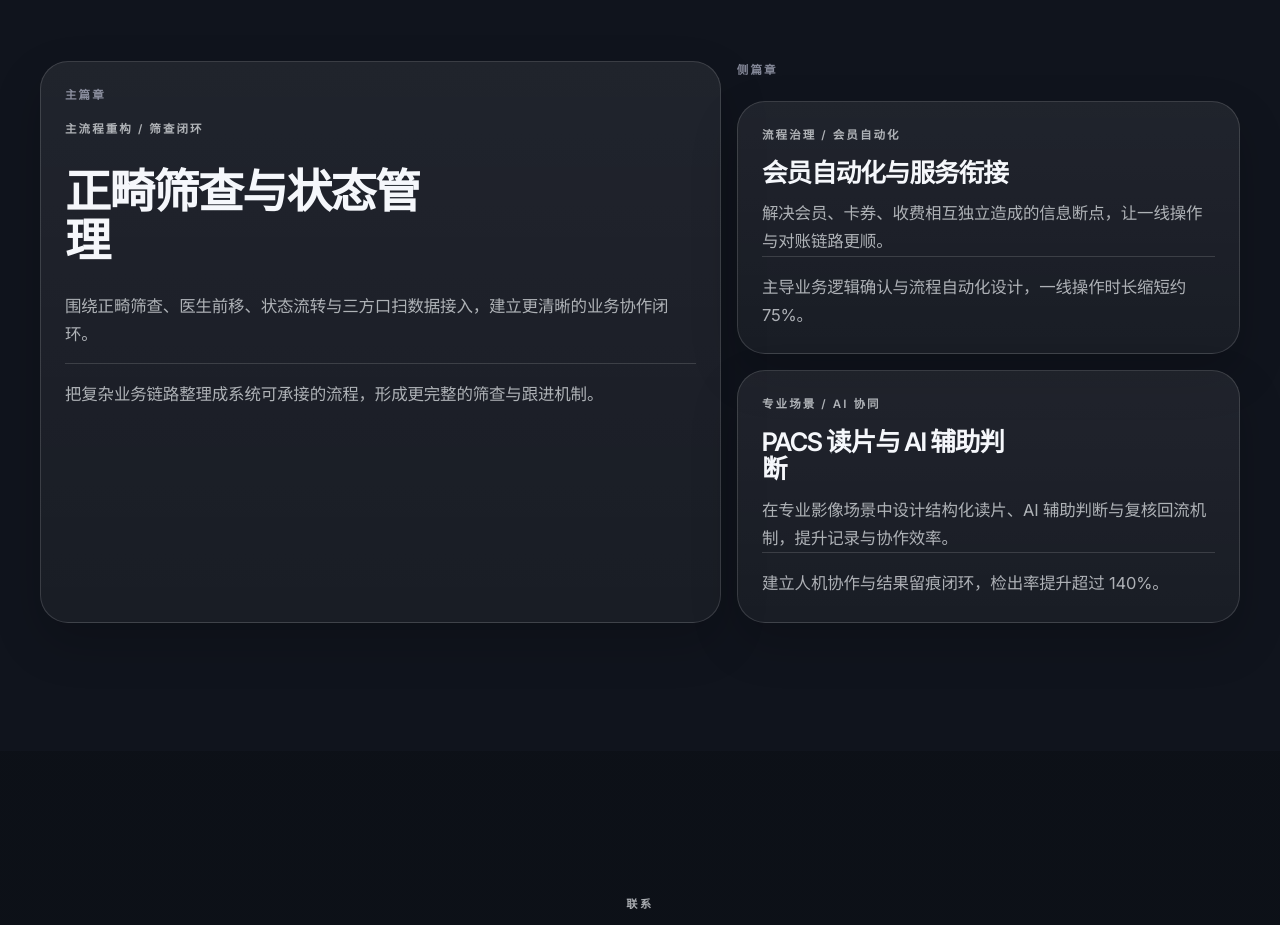
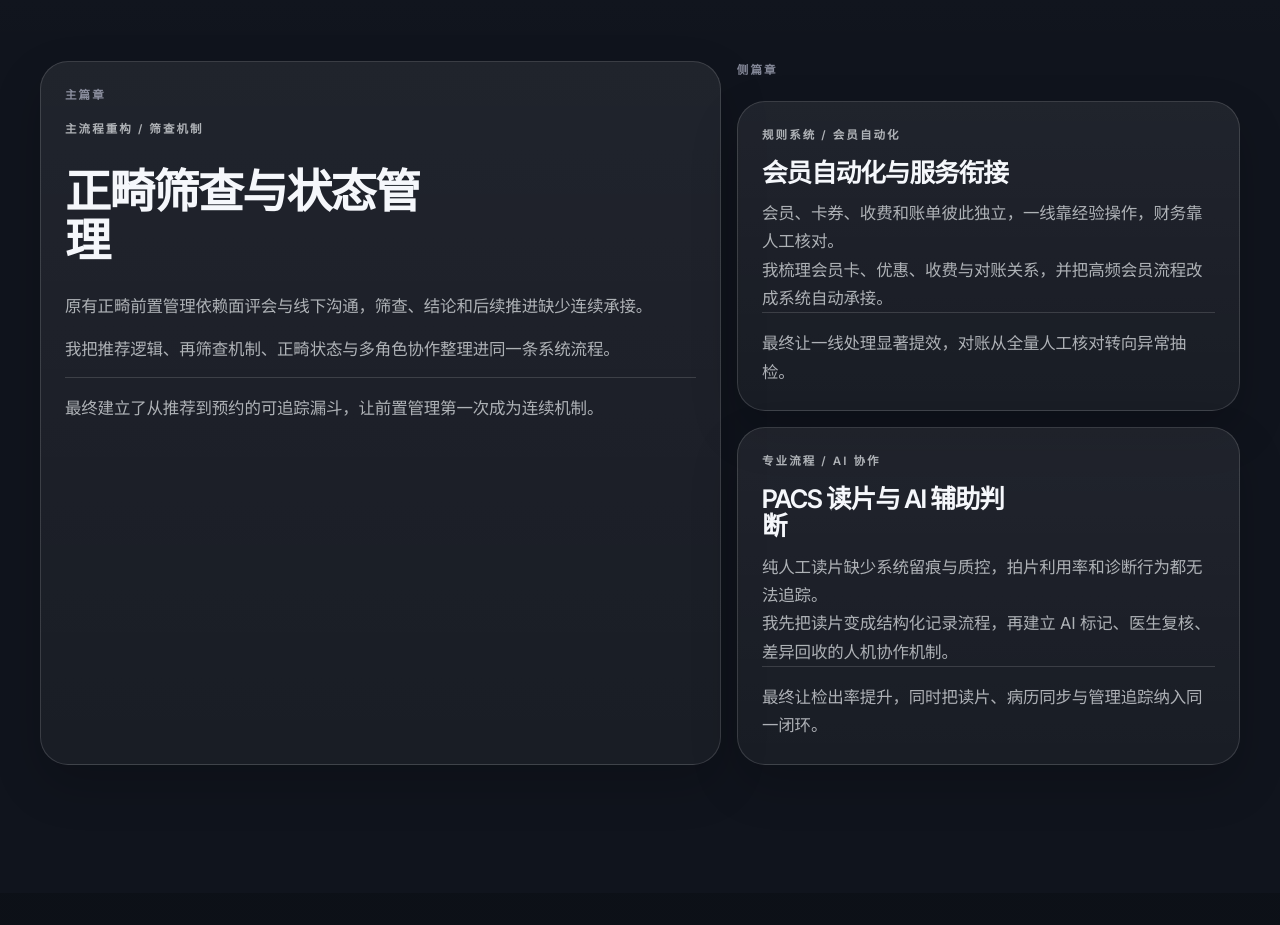
Before and after one commit to wmeng0219-source/Portfolio, a React (Vite) app: page / in a window 1280 px wide. Shown: the part 3000-3925 px from the top of the page. Built offline with nearby package versions, Linux system fonts and the light colour scheme.

Commit message:
feat: add structured portfolio story copy

```diff
--- a/src/components/Portfolio/index.jsx
+++ b/src/components/Portfolio/index.jsx
@@ -24,6 +24,7 @@ const Portfolio = () => {
             <p className="portfolio-tag">{t(`portfolio.item.${featuredItem}.tag`)}</p>
             <h3 className="portfolio-primary-title">{t(`portfolio.item.${featuredItem}.title`)}</h3>
             <p className="portfolio-primary-body">{t(`portfolio.item.${featuredItem}.body`)}</p>
+            <p className="portfolio-primary-body">{t(`portfolio.item.${featuredItem}.reframe`)}</p>
             <p className="portfolio-result">{t(`portfolio.item.${featuredItem}.result`)}</p>
           </article>
 
@@ -34,6 +35,7 @@ const Portfolio = () => {
                 <p className="portfolio-tag">{t(`portfolio.item.${item}.tag`)}</p>
                 <h3 className="portfolio-card-title">{t(`portfolio.item.${item}.title`)}</h3>
                 <p className="portfolio-card-body">{t(`portfolio.item.${item}.body`)}</p>
+                <p className="portfolio-card-body">{t(`portfolio.item.${item}.reframe`)}</p>
                 <p className="portfolio-result">{t(`portfolio.item.${item}.result`)}</p>
               </article>
             ))}
--- a/src/locales/en.json
+++ b/src/locales/en.json
@@ -62,18 +62,21 @@
   "portfolio.intro": "Start with the lead storyline, then use two side episodes to expand workflow governance and specialist collaboration.",
   "portfolio.featured": "Lead Episode",
   "portfolio.secondaryLabel": "Side Episodes",
-  "portfolio.item.1.tag": "Workflow Governance / Member Automation",
+  "portfolio.item.1.tag": "Rule System / Member Automation",
   "portfolio.item.1.title": "Member automation and service continuity",
-  "portfolio.item.1.body": "Resolved fragmentation across membership, vouchers, and payment flow so frontline teams could operate with fewer switches and fewer information gaps.",
-  "portfolio.item.1.result": "Led business rule definition and workflow automation design, reducing frontline operation time by about 75%.",
-  "portfolio.item.2.tag": "Core Flow Redesign / Screening Loop",
+  "portfolio.item.1.body": "Membership, coupons, payments, and billing were disconnected, leaving frontline teams to improvise and finance to reconcile manually.",
+  "portfolio.item.1.reframe": "I reorganized card, discount, payment, and reconciliation rules, then moved frequent member workflows into system automation.",
+  "portfolio.item.1.result": "The result was faster frontline handling and a shift from full manual reconciliation to exception-based checking.",
+  "portfolio.item.2.tag": "Core Flow Redesign / Screening System",
   "portfolio.item.2.title": "Orthodontic screening and status management",
-  "portfolio.item.2.body": "Reframed screening, doctor involvement, status transitions, and third-party oral scan integration into a more coherent operational loop.",
-  "portfolio.item.2.result": "Turned a complex business chain into a system-ready workflow with clearer screening and follow-up coordination.",
-  "portfolio.item.3.tag": "Specialist Context / AI Collaboration",
+  "portfolio.item.2.body": "Orthodontic pre-management relied on review events and offline coordination, leaving screening, conclusions, and follow-up disconnected.",
+  "portfolio.item.2.reframe": "I turned recommendation rules, re-screening logic, orthodontic status, and multi-role collaboration into one continuous system flow.",
+  "portfolio.item.2.result": "The result was a traceable funnel from recommendation to appointment, turning pre-management into a continuous mechanism.",
+  "portfolio.item.3.tag": "Specialist Workflow / AI Collaboration",
   "portfolio.item.3.title": "PACS interpretation and AI-assisted review",
-  "portfolio.item.3.body": "Designed structured imaging review, AI-assisted judgment, and human verification loops for a specialist diagnostic context.",
-  "portfolio.item.3.result": "Established a human-AI collaboration loop with traceable records and improved detection rate by over 140%.",
+  "portfolio.item.3.body": "Pure manual image reading lacked system traceability and quality control, making utilization and diagnostic behavior hard to track.",
+  "portfolio.item.3.reframe": "I first turned image reading into a structured record flow, then built a human-AI loop around AI marks, doctor review, and feedback recovery.",
+  "portfolio.item.3.result": "The result improved detection while bringing image reading, chart sync, and management tracking into one closed loop.",
   "contact.kicker": "Contact",
   "contact.title": "If you are moving a complex product forward, we should talk.",
   "contact.body": "Best suited for conversations about workflow-heavy products, service collaboration, digital delivery, and helping teams form clearer alignment around hard problems.",
--- a/src/locales/zh.json
+++ b/src/locales/zh.json
@@ -62,18 +62,21 @@
   "portfolio.intro": "先读最能代表综合判断的一条主线，再通过两个侧篇章补全流程治理与专业协作能力。",
   "portfolio.featured": "主篇章",
   "portfolio.secondaryLabel": "侧篇章",
-  "portfolio.item.1.tag": "流程治理 / 会员自动化",
+  "portfolio.item.1.tag": "规则系统 / 会员自动化",
   "portfolio.item.1.title": "会员自动化与服务衔接",
-  "portfolio.item.1.body": "解决会员、卡券、收费相互独立造成的信息断点，让一线操作与对账链路更顺。",
-  "portfolio.item.1.result": "主导业务逻辑确认与流程自动化设计，一线操作时长缩短约 75%。",
-  "portfolio.item.2.tag": "主流程重构 / 筛查闭环",
+  "portfolio.item.1.body": "会员、卡券、收费和账单彼此独立，一线靠经验操作，财务靠人工核对。",
+  "portfolio.item.1.reframe": "我梳理会员卡、优惠、收费与对账关系，并把高频会员流程改成系统自动承接。",
+  "portfolio.item.1.result": "最终让一线处理显著提效，对账从全量人工核对转向异常抽检。",
+  "portfolio.item.2.tag": "主流程重构 / 筛查机制",
   "portfolio.item.2.title": "正畸筛查与状态管理",
-  "portfolio.item.2.body": "围绕正畸筛查、医生前移、状态流转与三方口扫数据接入，建立更清晰的业务协作闭环。",
-  "portfolio.item.2.result": "把复杂业务链路整理成系统可承接的流程，形成更完整的筛查与跟进机制。",
-  "portfolio.item.3.tag": "专业场景 / AI 协同",
+  "portfolio.item.2.body": "原有正畸前置管理依赖面评会与线下沟通，筛查、结论和后续推进缺少连续承接。",
+  "portfolio.item.2.reframe": "我把推荐逻辑、再筛查机制、正畸状态与多角色协作整理进同一条系统流程。",
+  "portfolio.item.2.result": "最终建立了从推荐到预约的可追踪漏斗，让前置管理第一次成为连续机制。",
+  "portfolio.item.3.tag": "专业流程 / AI 协作",
   "portfolio.item.3.title": "PACS 读片与 AI 辅助判断",
-  "portfolio.item.3.body": "在专业影像场景中设计结构化读片、AI 辅助判断与复核回流机制，提升记录与协作效率。",
-  "portfolio.item.3.result": "建立人机协作与结果留痕闭环，检出率提升超过 140%。",
+  "portfolio.item.3.body": "纯人工读片缺少系统留痕与质控，拍片利用率和诊断行为都无法追踪。",
+  "portfolio.item.3.reframe": "我先把读片变成结构化记录流程，再建立 AI 标记、医生复核、差异回收的人机协作机制。",
+  "portfolio.item.3.result": "最终让检出率提升，同时把读片、病历同步与管理追踪纳入同一闭环。",
   "contact.kicker": "联系",
   "contact.title": "如果你正在推进复杂业务产品，我们可以聊聊。",
   "contact.body": "适合讨论复杂流程产品、服务协同、数字化落地，以及如何让团队对问题形成更清晰的一致理解。",
```
